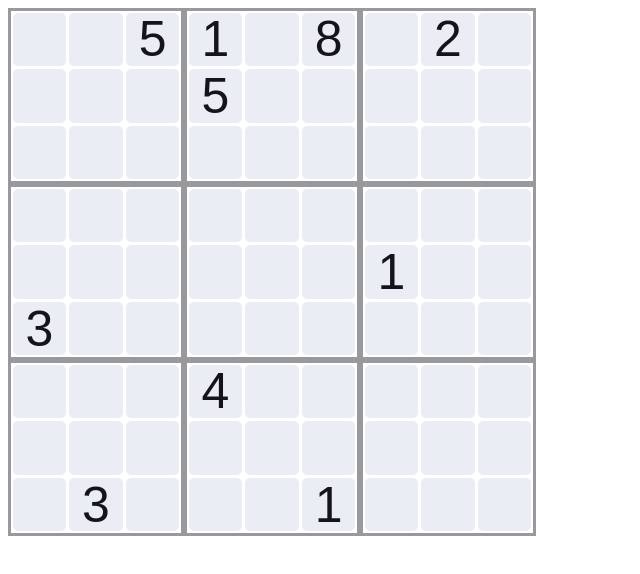
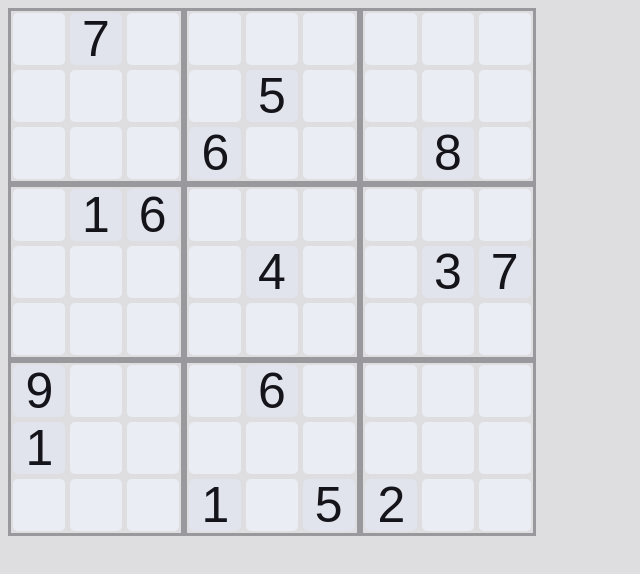
Before and after one commit to TheAsda/Sudoku, a plain HTML site: page index.html in a window 1280 px wide. Shown: the whole page, without its empty margins (0-640 px from the left). Drawn offline with Linux system fonts and the light colour scheme.

Commit message:
Filling fixed.

```diff
--- a/app.js
+++ b/app.js
@@ -31,20 +31,26 @@ window.onload = () => {
       if (cur) cur.classList.remove("current");
     }
   });
-  for (let i = 0; i < 10; i++) {
+  fill();
+};
+
+function setCurrent(cell) {
+  let cur = document.getElementsByClassName("current")[0];
+  if (cur) cur.classList.remove("current");
+  if (cell) cell.classList.add("current");
+}
+
+function fill() {
+  for (let i = 0; i < 15; i++) {
     let randomRow = Math.floor(Math.random() * 9);
     let randomCol = Math.floor(Math.random() * 9);
     let cell = document.getElementById("c_" + randomRow + "_" + randomCol);
     do {
       cell.value = Math.round(Math.random() * 9);
     } while (validate(cell) !== true);
+    cell.classList.add("disabled");
+    cell.classList.remove("current");
   }
-};
-
-function setCurrent(cell) {
-  let cur = document.getElementsByClassName("current")[0];
-  if (cur) cur.classList.remove("current");
-  cell.classList.add("current");
 }
 
 function checkEndGame(cell) {
@@ -70,6 +76,8 @@ function checkEndGame(cell) {
       document.getElementById("death").classList.remove("visible");
       document.getElementById("death").classList.add("invisible");
       document.getElementById("grid").classList.add("fadeIn");
+      fill();
+      setCurrent();
     }
   }
 }
--- a/style.css
+++ b/style.css
@@ -1,7 +1,7 @@
 body {
-  background-color: white;
+  background-color: #dedee0;
   width: 100vw;
-  height: 100vw;
+  height: 100vh;
 }
 
 .grid {
@@ -27,7 +27,7 @@ body {
 }
 
 .cell {
-  padding: 1.6px;
+  padding: 1px;
   width: 50px;
   height: 50px;
   background-color: #eaeef4;
```
